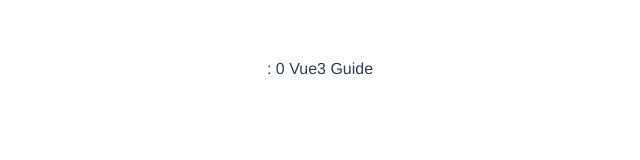
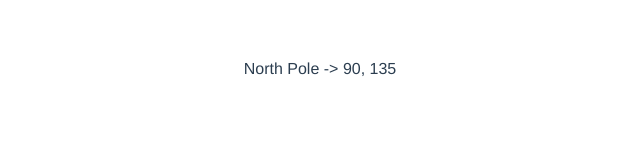
Before and after one commit to UyCode/vue3, a Vue app: page / in a window 1280 px wide. Shown: the top 160 px of the page, without its empty margins (320-960 px from the left). Built offline with nearby package versions, Linux system fonts and the light colour scheme.

Commit message:
feat(✨:  Composition API): 🎡: add provide and inject example

```diff
--- a/src/App.vue
+++ b/src/App.vue
@@ -1,14 +1,14 @@
 <template>
 	<div id="app">
-		<my-book></my-book>
+		<my-map />
 	</div>
 </template>
 
 <script>
-	import MyBook from "./components/CompositionAPI/MyBook";
+	import MyMap from "./components/CompositionAPI/MyMap";
 	export default {
 		components: {
-			MyBook
+			MyMap
 		},
 		data() {
 			return {
--- a/src/components/CompositionAPI/MyBook.vue
+++ b/src/components/CompositionAPI/MyBook.vue
@@ -5,7 +5,7 @@
 </template>
 
 <script>
-	import {toRef, ref, reactive} from 'vue'
+	import {toRef, ref, reactive, onMounted, onBeforeMount} from 'vue'
 	export default {
 		name: "MyBook",
 		props:{
@@ -14,7 +14,16 @@
 		setup(props, context){
 			const readersNumber = ref(0);
 
-			const book = reactive({title: 'Vue3 Guide'})
+			const book = reactive({title: 'Vue3 Guide'});
+
+			onBeforeMount(() =>{
+				console.log("Before Mount!");
+			});
+
+			onMounted(() =>{
+				console.log("Mounted!");
+			});
+
 
 			// utilize by ES6 destructuring
 			const title = toRef(props, 'title')
--- /dev/null
+++ b/src/components/CompositionAPI/MyMap.vue
@@ -0,0 +1,34 @@
+<template>
+	<my-marker />
+</template>
+
+<script>
+	import {provide} from 'vue';
+	import MyMarker from "./MyMarker";
+	export default {
+		name: "MyMap",
+		components:{
+			MyMarker
+		},
+
+		/*provide:{
+			location: 'North Pole',
+			geolocation: {
+				longitude: 90,
+				latitude: 135
+			}
+		}*/
+
+		setup() {
+			provide('location', 'North Pole');
+			provide('geolocation', {
+				longitude: 90,
+				latitude: 135
+			});
+		}
+	}
+</script>
+
+<style scoped>
+
+</style>
--- /dev/null
+++ b/src/components/CompositionAPI/MyMarker.vue
@@ -0,0 +1,25 @@
+<template>
+	<div> {{userLocation}} -> {{userGeolocation.longitude}}, {{userGeolocation.latitude}}</div>
+</template>
+
+<script>
+	import {inject} from 'vue';
+	export default {
+		name: "MyMarker",
+		/*inject: ['location', 'geolocation']*/
+
+		setup(){
+			const userLocation = inject('location', );
+			const userGeolocation = inject('geolocation');
+
+			return{
+				userLocation,
+				userGeolocation
+			};
+		}
+	}
+</script>
+
+<style scoped>
+
+</style>
```
